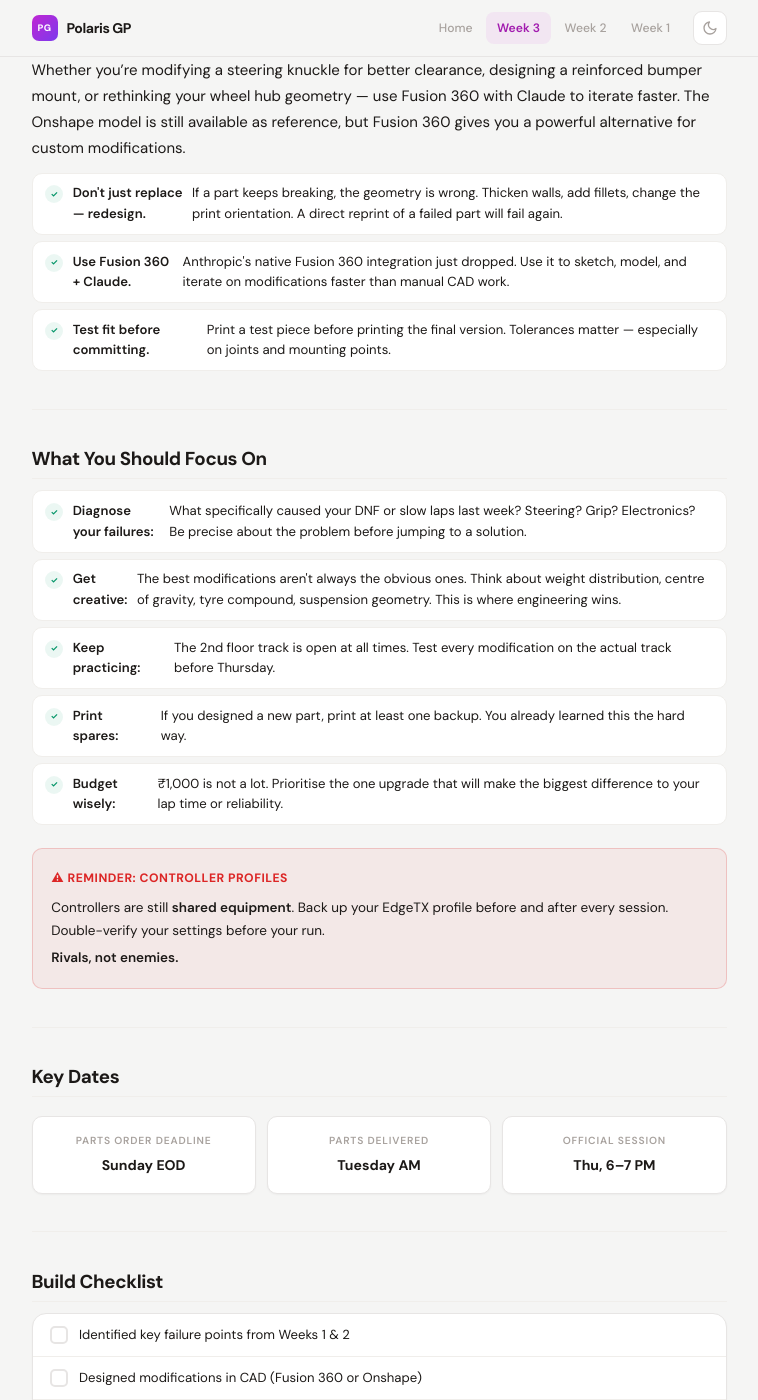
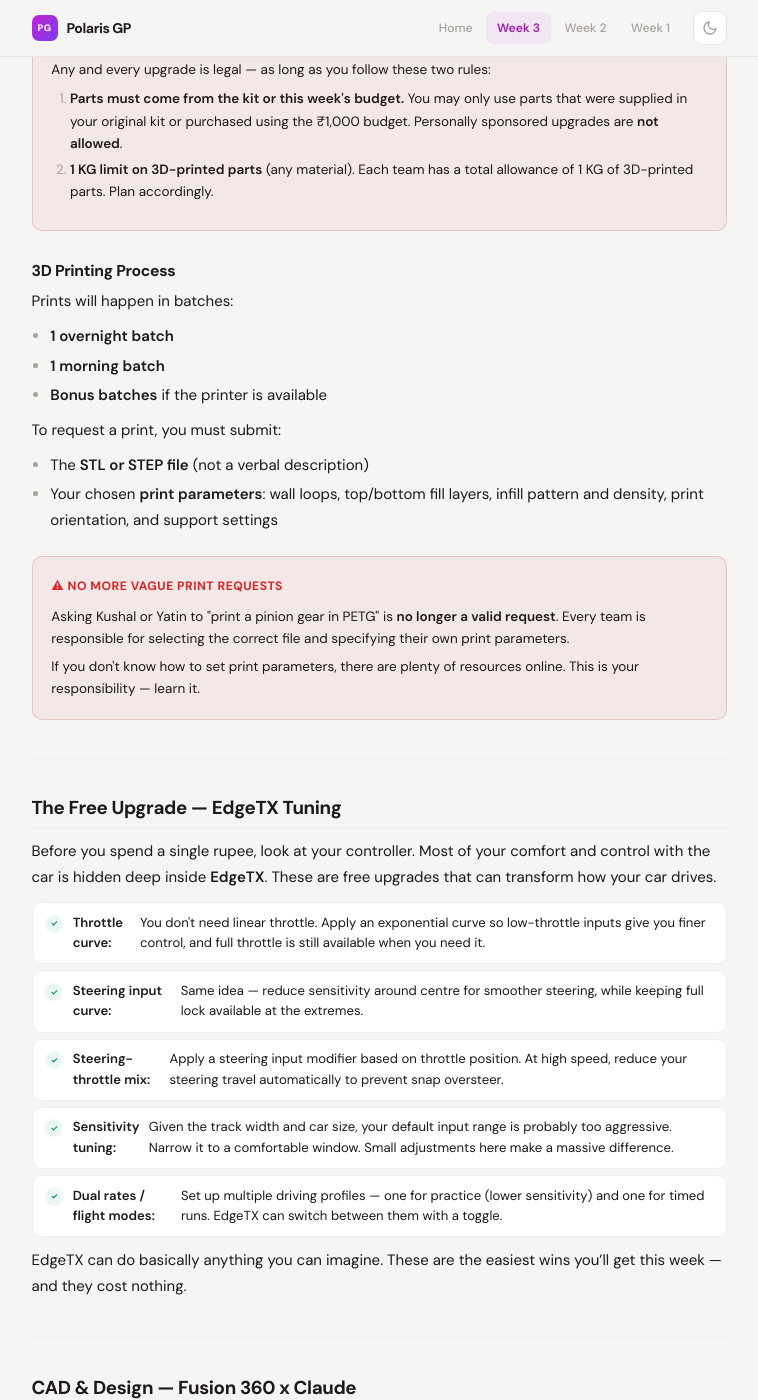
Before and after one commit to saikhurana98/polaris-tarmo5-docs, a Jekyll site: the page built from week3.md, in a window 1280 px wide and 1400 px high, scrolled down 1688 px. Shown: the whole window, without its empty margins (261-1019 px from the left). Built offline with Jekyll 4.4.1, drawn with Linux system fonts in a browser that asks for light colours; some of the changed text lies outside the part shown.

Commit message:
Add upgrade rules, EdgeTX tuning guide, and 3D print process
- Upgrade rules: kit/budget parts only, no personal sponsorship,
  1 KG 3D print limit per team
- 3D printing: must submit STL/STEP with full print parameters,
  vague requests no longer accepted, batches overnight/morning
- EdgeTX tuning section: throttle curves, steering curves,
  steering-throttle mix, sensitivity, dual rates — free upgrades
- Updated checklist with new items

Co-Authored-By: Claude Opus 4.6 (1M context) <noreply@anthropic.com>

```diff
--- a/week3.md
+++ b/week3.md
@@ -86,6 +86,52 @@ Only links from these three vendors will be accepted. No exceptions.
 
 ---
 
+## Upgrade Rules
+
+<div class="callout callout-critical">
+  <div class="callout-title">⚠ Read This Carefully</div>
+  <p>Any and every upgrade is legal — as long as you follow these two rules:</p>
+  <ol>
+    <li><strong>Parts must come from the kit or this week's budget.</strong> You may only use parts that were supplied in your original kit or purchased using the ₹1,000 budget. Personally sponsored upgrades are <strong>not allowed</strong>.</li>
+    <li><strong>1 KG limit on 3D-printed parts</strong> (any material). Each team has a total allowance of 1 KG of 3D-printed parts. Plan accordingly.</li>
+  </ol>
+</div>
+
+### 3D Printing Process
+
+Prints will happen in batches:
+- **1 overnight batch**
+- **1 morning batch**
+- **Bonus batches** if the printer is available
+
+To request a print, you must submit:
+- The **STL or STEP file** (not a verbal description)
+- Your chosen **print parameters**: wall loops, top/bottom fill layers, infill pattern and density, print orientation, and support settings
+
+<div class="callout callout-critical">
+  <div class="callout-title">⚠ No More Vague Print Requests</div>
+  <p>Asking Kushal or Yatin to "print a pinion gear in PETG" is <strong>no longer a valid request</strong>. Every team is responsible for selecting the correct file and specifying their own print parameters.</p>
+  <p>If you don't know how to set print parameters, there are plenty of resources online. This is your responsibility — learn it.</p>
+</div>
+
+---
+
+## The Free Upgrade — EdgeTX Tuning
+
+Before you spend a single rupee, look at your controller. Most of your comfort and control with the car is hidden deep inside **EdgeTX**. These are free upgrades that can transform how your car drives.
+
+<div class="tip-grid">
+  <div class="tip"><span class="tip-icon">✓</span> <strong>Throttle curve:</strong> You don't need linear throttle. Apply an exponential curve so low-throttle inputs give you finer control, and full throttle is still available when you need it.</div>
+  <div class="tip"><span class="tip-icon">✓</span> <strong>Steering input curve:</strong> Same idea — reduce sensitivity around centre for smoother steering, while keeping full lock available at the extremes.</div>
+  <div class="tip"><span class="tip-icon">✓</span> <strong>Steering-throttle mix:</strong> Apply a steering input modifier based on throttle position. At high speed, reduce your steering travel automatically to prevent snap oversteer.</div>
+  <div class="tip"><span class="tip-icon">✓</span> <strong>Sensitivity tuning:</strong> Given the track width and car size, your default input range is probably too aggressive. Narrow it to a comfortable window. Small adjustments here make a massive difference.</div>
+  <div class="tip"><span class="tip-icon">✓</span> <strong>Dual rates / flight modes:</strong> Set up multiple driving profiles — one for practice (lower sensitivity) and one for timed runs. EdgeTX can switch between them with a toggle.</div>
+</div>
+
+EdgeTX can do basically anything you can imagine. These are the easiest wins you'll get this week — and they cost nothing.
+
+---
+
 ## CAD &amp; Design — Fusion 360 x Claude
 
 This week, Anthropic released their **native integration for Fusion 360**. If you're redesigning parts, this is the perfect time to get hands-on with parametric CAD.
@@ -141,9 +187,11 @@ Whether you're modifying a steering knuckle for better clearance, designing a re
 
 <ul class="checklist">
   <li><span class="check-box"></span> Identified key failure points from Weeks 1 &amp; 2</li>
+  <li><span class="check-box"></span> EdgeTX tuned — throttle curve, steering curve, sensitivity</li>
   <li><span class="check-box"></span> Designed modifications in CAD (Fusion 360 or Onshape)</li>
   <li><span class="check-box"></span> Parts links submitted to organisers (Sunday EOD)</li>
-  <li><span class="check-box"></span> Modified parts printed and test-fitted</li>
+  <li><span class="check-box"></span> 3D print requests submitted with STL/STEP + print parameters</li>
+  <li><span class="check-box"></span> Modified parts printed, test-fitted, within 1 KG limit</li>
   <li><span class="check-box"></span> Spare parts printed for all modified components</li>
   <li><span class="check-box"></span> Ordered parts received and installed (Tuesday)</li>
   <li><span class="check-box"></span> Practice laps completed on 2nd floor track with modifications</li>
```
